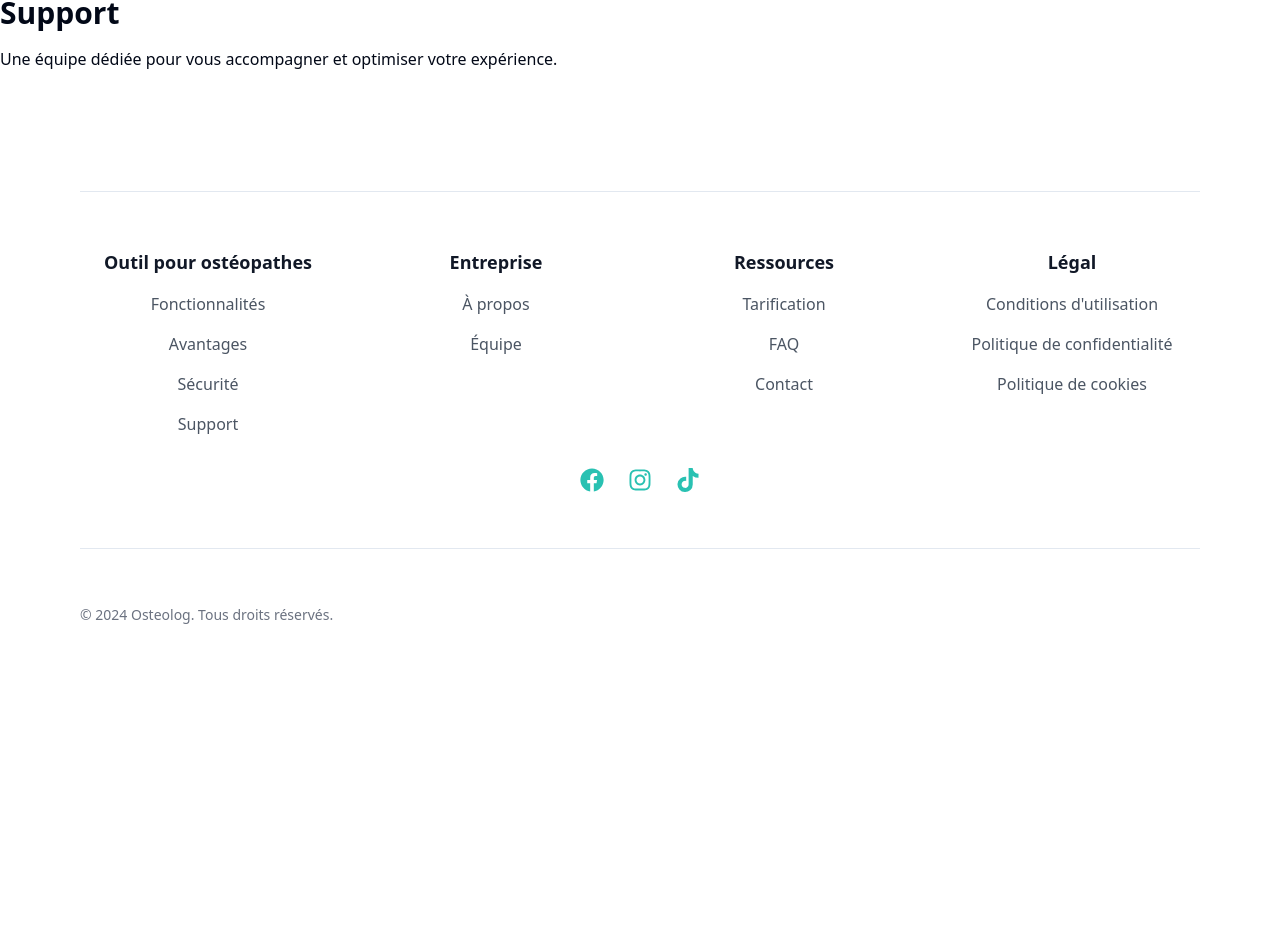
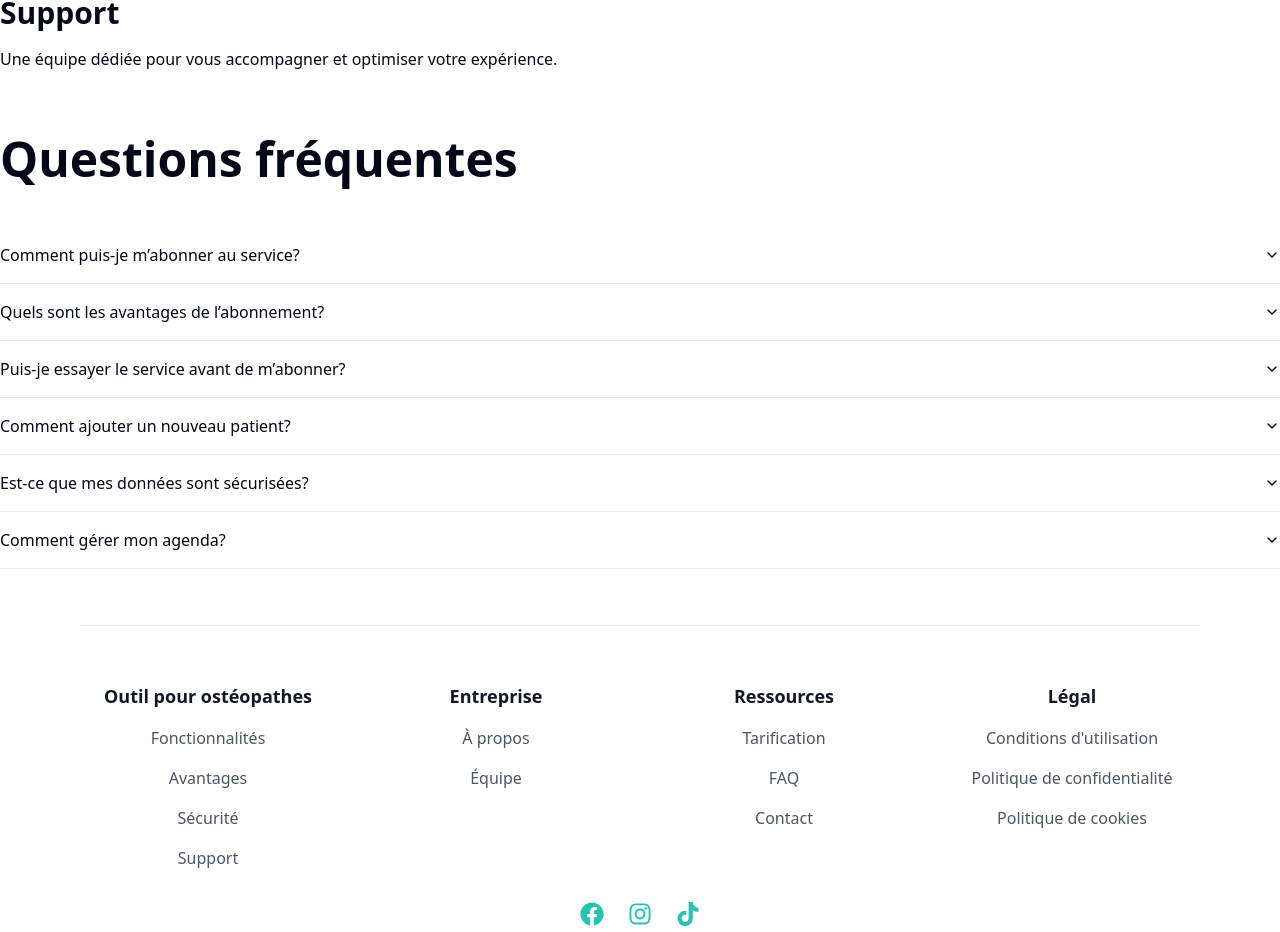
Before and after one commit to learllr/osphy, a React (Vite) app in the folder frontend/: page / in a window 1280 px wide. Shown: the part 1446-2378 px from the top of the page. Before the commit the page ends 2103 px from the top, so only its background shows below. Built offline with nearby package versions, Linux system fonts and the light colour scheme; no server answers.

Commit message:
FAQ added

```diff
--- a/frontend/src/components/public/Home.jsx
+++ b/frontend/src/components/public/Home.jsx
@@ -5,6 +5,7 @@ import Benefits from "./Home/Benefits.jsx";
 import Security from "./Home/Security.jsx";
 import Support from "./Home/Support.jsx";
 import Hero from "./Home/Hero.jsx";
+import FAQ from "./Home/FAQ.jsx";
 
 export default function Home() {
   return (
@@ -14,6 +15,7 @@ export default function Home() {
       <Benefits />
       <Security />
       <Support />
+      <FAQ />
     </Body>
   );
 }
--- /dev/null
+++ b/frontend/src/components/public/Home/FAQ.jsx
@@ -0,0 +1,56 @@
+import {
+    Accordion,
+    AccordionContent,
+    AccordionItem,
+    AccordionTrigger,
+} from '@/components/ui/accordion';
+
+export default function FAQ()
+{
+    const faqs = [
+        {
+            question: 'Comment puis-je m’abonner au service?',
+            answer: 'Pour vous abonner, cliquez sur le bouton "S’inscrire" en haut de la page, choisissez votre plan et suivez les instructions pour finaliser votre abonnement.',
+        },
+        {
+            question: 'Quels sont les avantages de l’abonnement?',
+            answer: 'L’abonnement vous permet d’accéder aux outils de gestion des patients, de créer et de suivre les fiches de consultations, et d’organiser votre agenda de manière optimale.',
+        },
+        {
+            question: 'Puis-je essayer le service avant de m’abonner?',
+            answer: 'Oui, nous offrons une période d’essai gratuite qui vous permet d’explorer toutes les fonctionnalités avant de vous engager.',
+        },
+        {
+            question: 'Comment ajouter un nouveau patient?',
+            answer: 'Pour ajouter un nouveau patient, rendez-vous dans la section "Gestion des patients" et cliquez sur "Ajouter un patient". Vous pourrez remplir les informations de contact, de santé, et autres détails pertinents.',
+        },
+        {
+            question: 'Est-ce que mes données sont sécurisées?',
+            answer: 'Oui, la sécurité de vos données est notre priorité. Toutes les informations de vos patients sont stockées de manière sécurisée et conforme aux régulations de confidentialité.',
+        },
+        {
+            question: 'Comment gérer mon agenda?',
+            answer: 'L’agenda est accessible dans la section "Mon agenda". Vous pouvez y ajouter, modifier, et supprimer des rendez-vous, ainsi que consulter vos créneaux disponibles.',
+        },
+    ];
+
+    return (
+        <section>
+        <div className="container flex flex-col justify-center mx-auto">
+            <h1 className="mb-4 text-3xl font-semibold md:mb-11 md:text-5xl">
+            Questions fréquentes
+            </h1>
+            {faqs.map((faq, index) => (
+            <Accordion key={index} type="single" collapsible>
+                <AccordionItem value={`item-${index}`}>
+                <AccordionTrigger className="hover:text-foreground/60 hover:no-underline">
+                    {faq.question}
+                </AccordionTrigger>
+                <AccordionContent>{faq.answer}</AccordionContent>
+                </AccordionItem>
+            </Accordion>
+            ))}
+        </div>
+        </section>
+    );
+};
```
